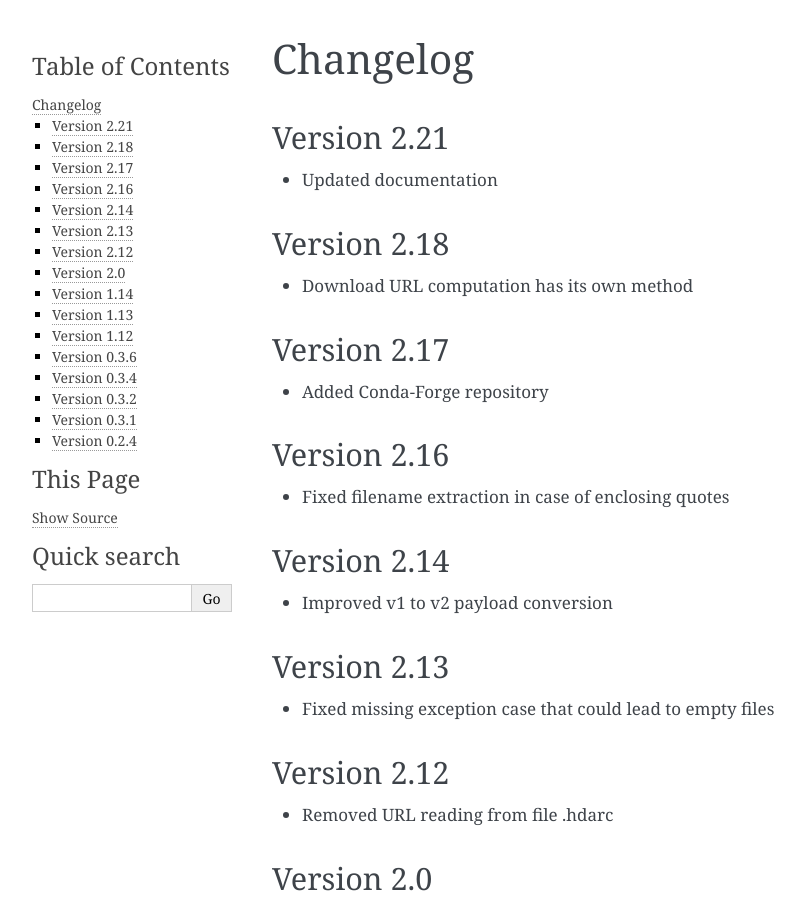
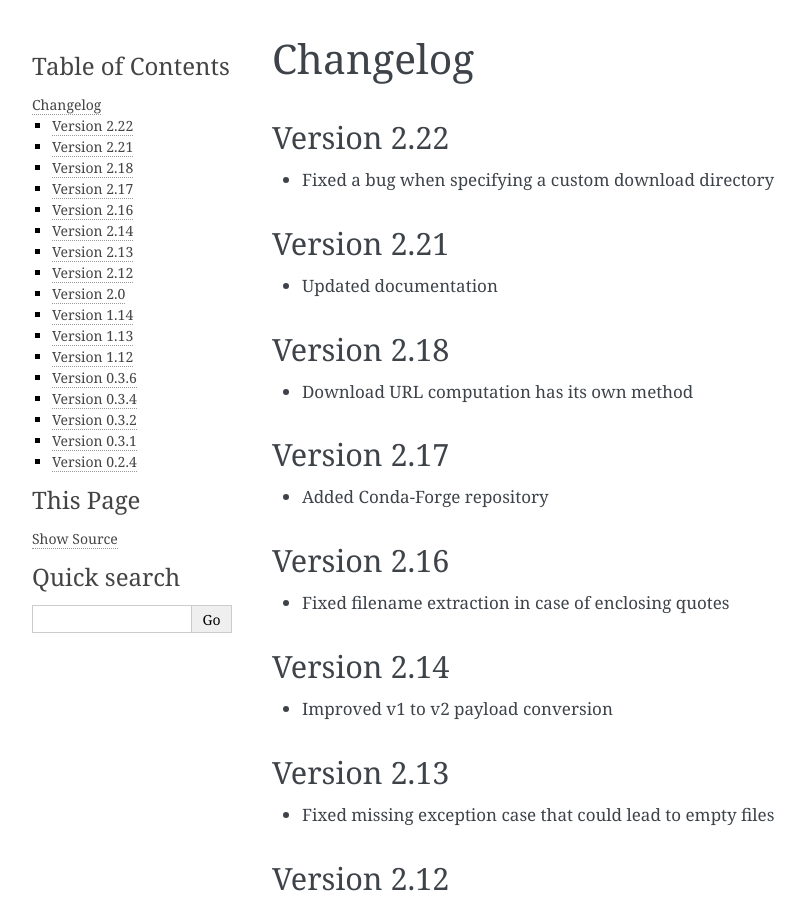
Before and after one commit to ecmwf/hda, a Sphinx documentation site: the page built from docs/source/changelog.rst, in a window 1280 px wide and 900 px high. Shown: the whole window, without its empty margins (148-954 px from the left). Built offline with Sphinx 7.4.7, drawn with Linux system fonts in a browser that asks for light colours.

Commit message:
Updated version

```diff
--- a/docs/source/changelog.rst
+++ b/docs/source/changelog.rst
@@ -1,5 +1,9 @@
 Changelog
 =========
+
+Version 2.22
+------------
+* Fixed a bug when specifying a custom download directory
 
 Version 2.21
 ------------
--- a/docs/source/conf.py
+++ b/docs/source/conf.py
@@ -15,8 +15,8 @@ project = "WEkEO HDA API Client"
 copyright = "2024, ECMWF"
 author = "ECMWF"
 
-release = "2.21"
-version = "2.21"
+release = "2.22"
+version = "2.22"
 
 # -- General configuration
 
--- a/setup.py
+++ b/setup.py
@@ -30,7 +30,7 @@ def read(fname):
     return io.open(file_path, encoding="utf-8").read()
 
 
-version = "2.21"
+version = "2.22"
 
 
 setuptools.setup(
```
